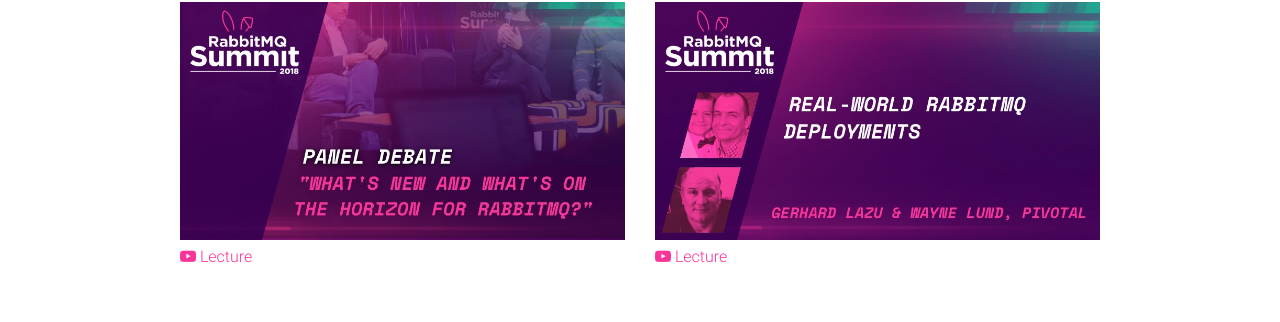
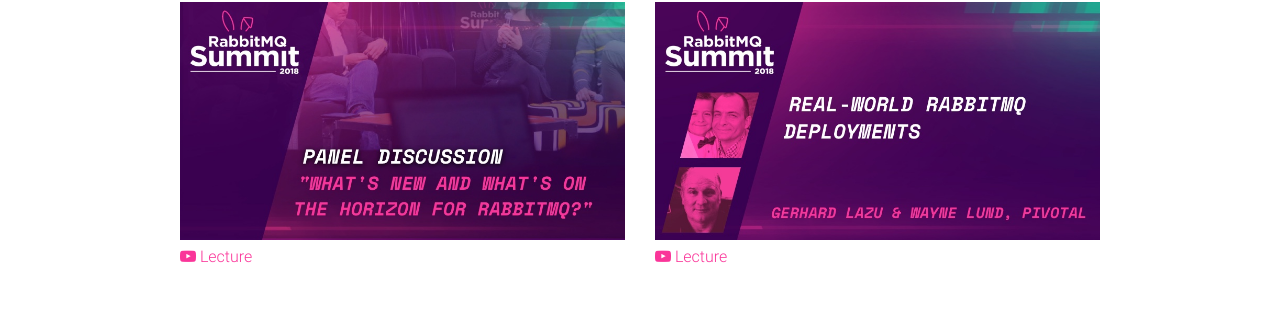
Before and after one commit to isabella232/rabbitmq-summit-1, a Jekyll site: the page built from index.html, in a window 1280 px wide. Shown: the part 1672-1994 px from the top of the page. Built offline with Jekyll 4.4.1, drawn with Linux system fonts in a browser that asks for light colours; nearby versions of some CDN libraries; comment, search, counter and statistics services are not loaded.

Commit message:
Correcting copy panel debate becomes panel discussion

```diff
--- a/_data/talks.yml
+++ b/_data/talks.yml
@@ -18,11 +18,11 @@
   youtube: 8pNh_F-hQ54
   slideshare:
   lecture-img: /img/videos/talk-matteo-cafasso.jpg
-- title: 'Panel Debate: What''s new and what''s on the horizon for RabbitMQ'
+- title: 'Panel Discussion: What''s new and what''s on the horizon for RabbitMQ'
   speaker: Dormain Drewitz
   youtube: W7vfeSFvIkY
   slideshare:
-  lecture-img: /img/videos/talk-panel-debate.jpg
+  lecture-img: /img/videos/talk-panel-discussion.jpg
 - title: Real-world RabbitMQ deployments
   speaker: Gerhard Lazu
   youtube: etT_VMkYrdI
```
Also changed, not shown: img/videos/talk-panel-debate.jpg (deleted), img/videos/talk-panel-discussion.jpg (added).
